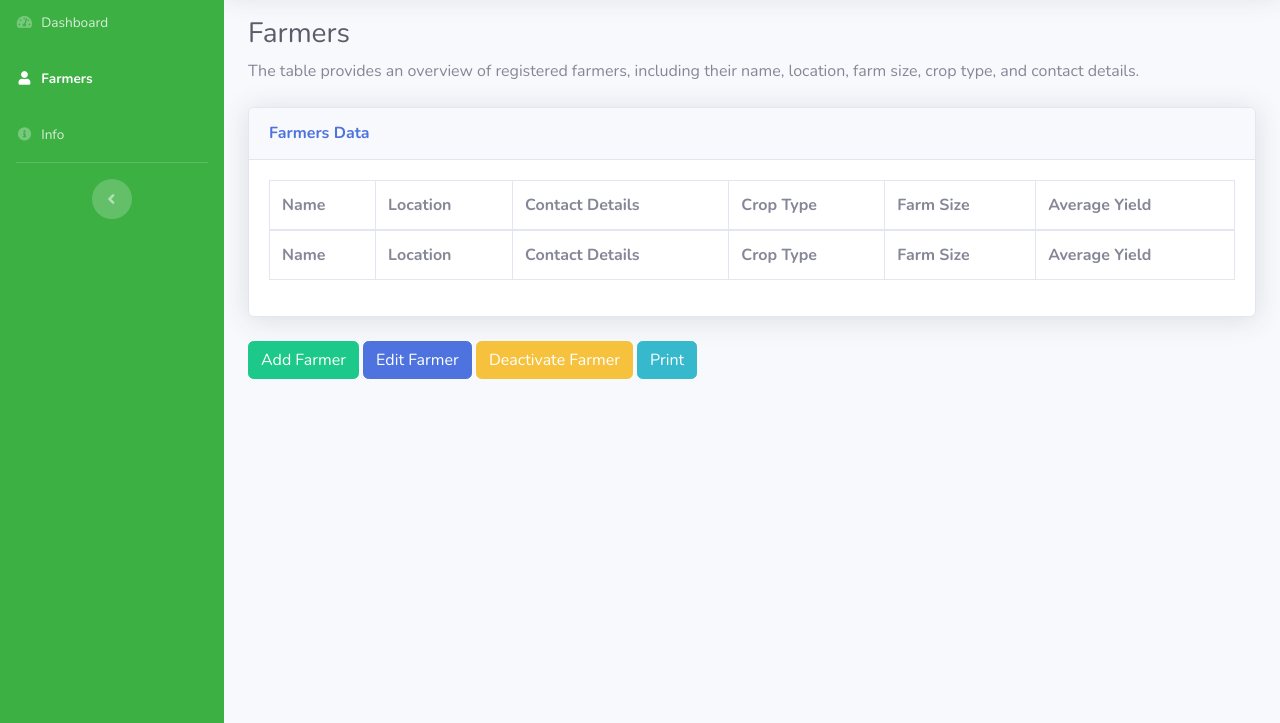
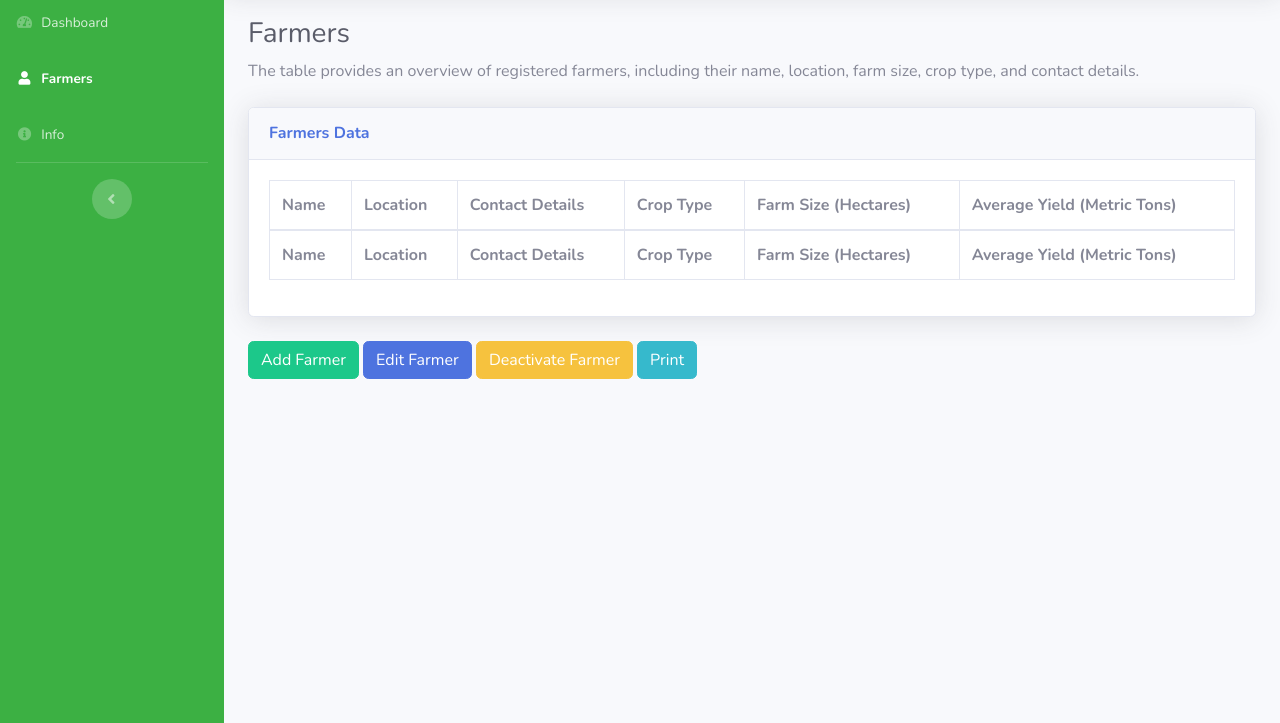
Before and after one commit to KeyzCoder/Soft_Eng2_v5, a website with bundled scripts: page farmers.html in a window 1280 px wide. Shown: the part 77-800 px from the top of the page. Built offline with nearby package versions, Linux system fonts and the light colour scheme; no server answers.

Commit message:
Update farmers.html
update table

```diff
--- a/farmers.html
+++ b/farmers.html
@@ -169,8 +169,8 @@
                                                 <th>Location</th>
                                                 <th>Contact Details</th>
                                                 <th>Crop Type</th>
-                                                <th>Farm Size</th>
-                                                <th>Average Yield</th>
+                                                <th>Farm Size (Hectares) </th>
+                                                <th>Average Yield (Metric Tons)</th>
 
                                             </tr>
                                         </thead>
@@ -180,8 +180,8 @@
                                                 <th>Location</th>
                                                 <th>Contact Details</th>
                                                 <th>Crop Type</th>
-                                                <th>Farm Size</th>
-                                                <th>Average Yield</th>
+                                                <th>Farm Size (Hectares) </th>
+                                                <th>Average Yield (Metric Tons)</th>
                                             </tr>
                                         </tfoot>
                                         <tbody>
```
